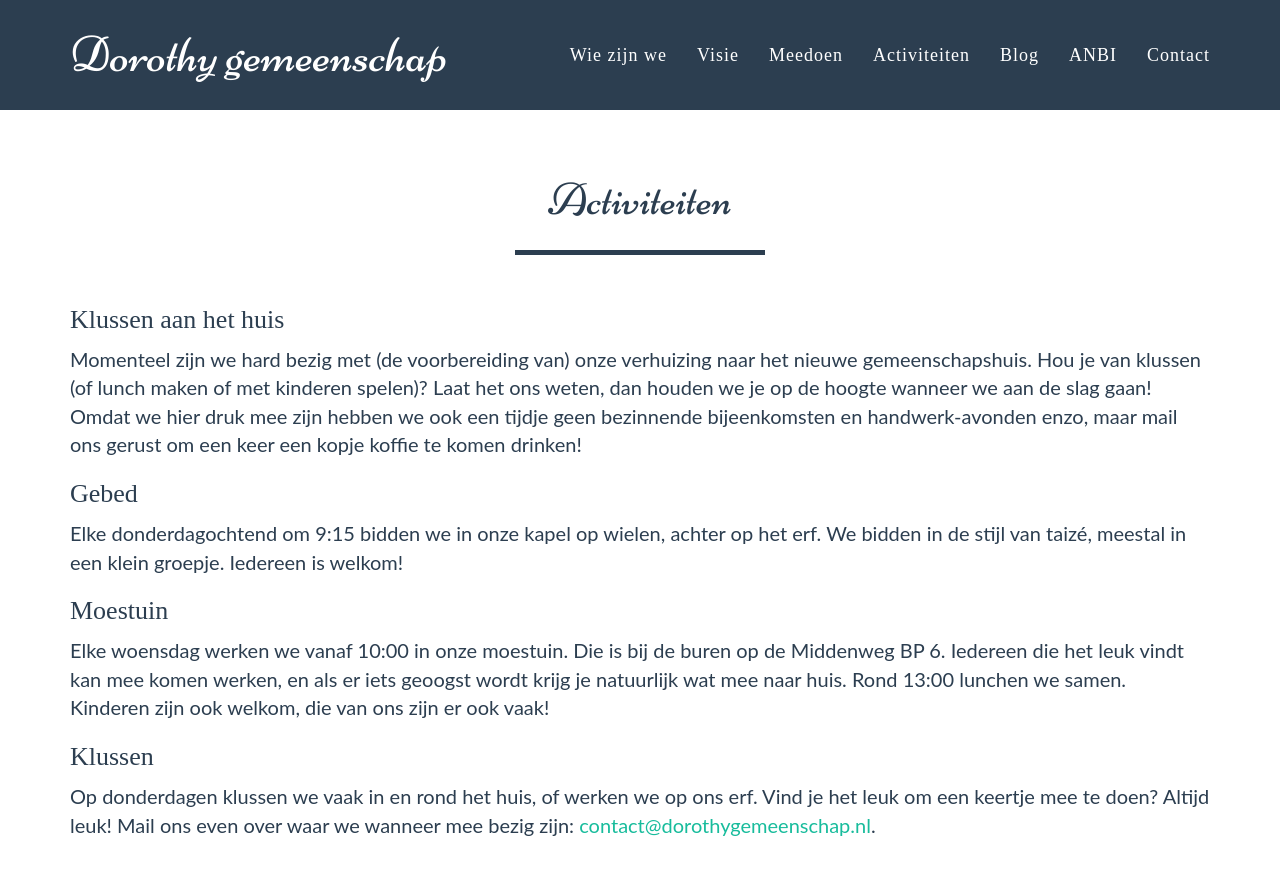
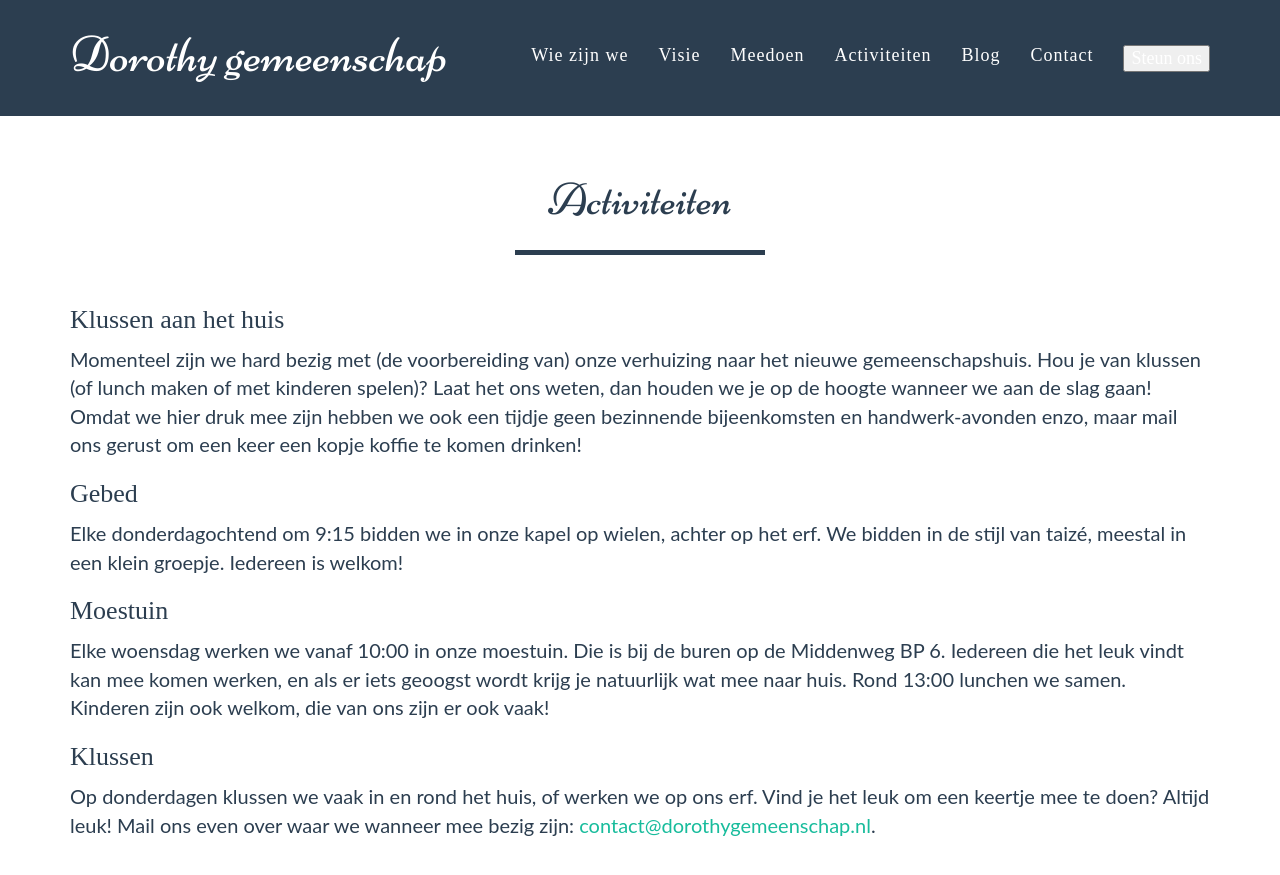
Before and after one commit to dorothygemeenschap/dorothygemeenschap.github.io, a Jekyll site: the page built from activiteiten.html, in a window 1280 px wide and 900 px high. Shown: the top 875 px of the window. Built offline with Jekyll 4.4.1, drawn with Linux system fonts in a browser that asks for light colours; some web fonts are replaced.

Commit message:
Update nav.html

```diff
--- a/_includes/nav.html
+++ b/_includes/nav.html
@@ -31,10 +31,10 @@
                         <a href="/blog/">Blog</a>
                     </li>
                     <li class="page-scroll">
-                        <a href="/anbi/">ANBI</a>
+                        <a href="/#join">Contact</a>
                     </li>
                     <li class="page-scroll">
-                        <a href="/#join">Contact</a>
+                        <a href="/steunons/"><button type="button">Steun ons</button></a>
                     </li>
                 </ul>
             </div>
```
